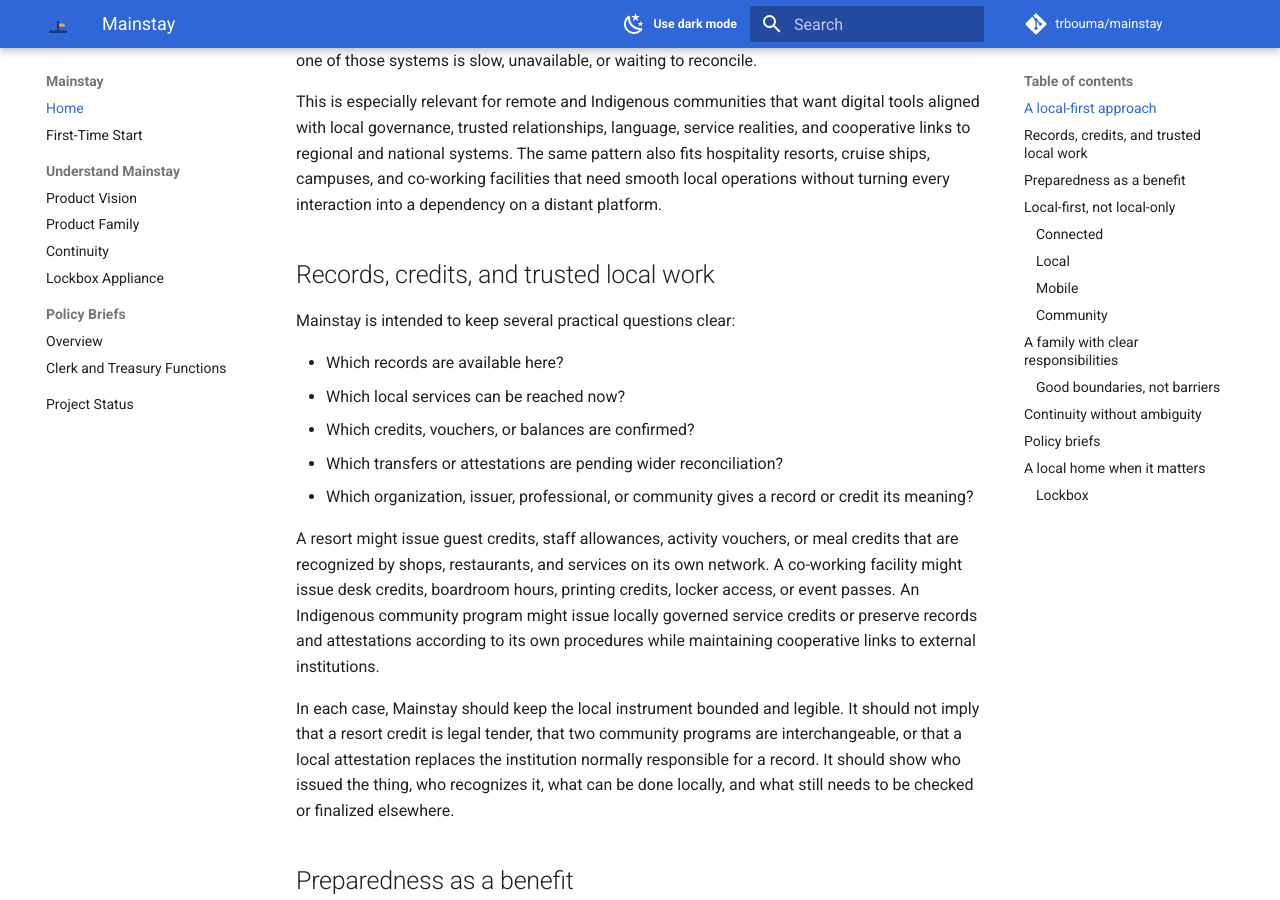
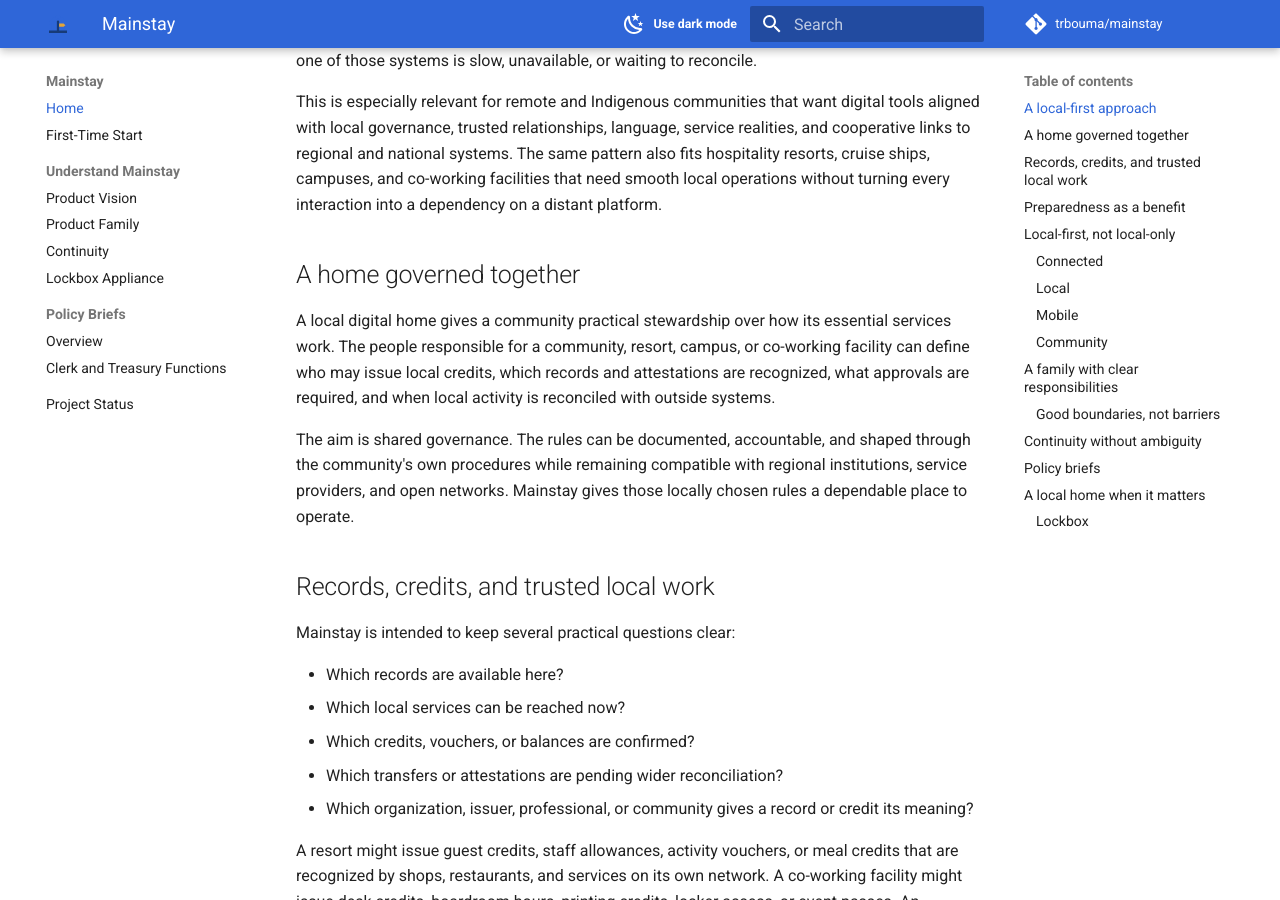
Before and after one commit to trbouma/mainstay, an MkDocs documentation site: the page built from website/index.md, in a window 1280 px wide and 900 px high, scrolled down 1574 px. Built offline with MkDocs 1.6.1 and Material for MkDocs 9.7.7, drawn with Linux system fonts in a browser that asks for light colours; comment, search, counter and statistics services are not loaded.

Commit message:
`Frame local ownership as shared community governance`

```diff
--- a/website/index.md
+++ b/website/index.md
@@ -50,6 +50,19 @@ service realities, and cooperative links to regional and national systems. The
 same pattern also fits hospitality resorts, cruise ships, campuses, and
 co-working facilities that need smooth local operations without turning every
 interaction into a dependency on a distant platform.
+
+## A home governed together
+
+A local digital home gives a community practical stewardship over how its
+essential services work. The people responsible for a community, resort,
+campus, or co-working facility can define who may issue local credits, which
+records and attestations are recognized, what approvals are required, and when
+local activity is reconciled with outside systems.
+
+The aim is shared governance. The rules can be documented, accountable, and
+shaped through the community's own procedures while remaining compatible with
+regional institutions, service providers, and open networks. Mainstay gives
+those locally chosen rules a dependable place to operate.
 
 ## Records, credits, and trusted local work
 
```
Also changed, not shown: website/product-vision.md (+4 -0 lines).
